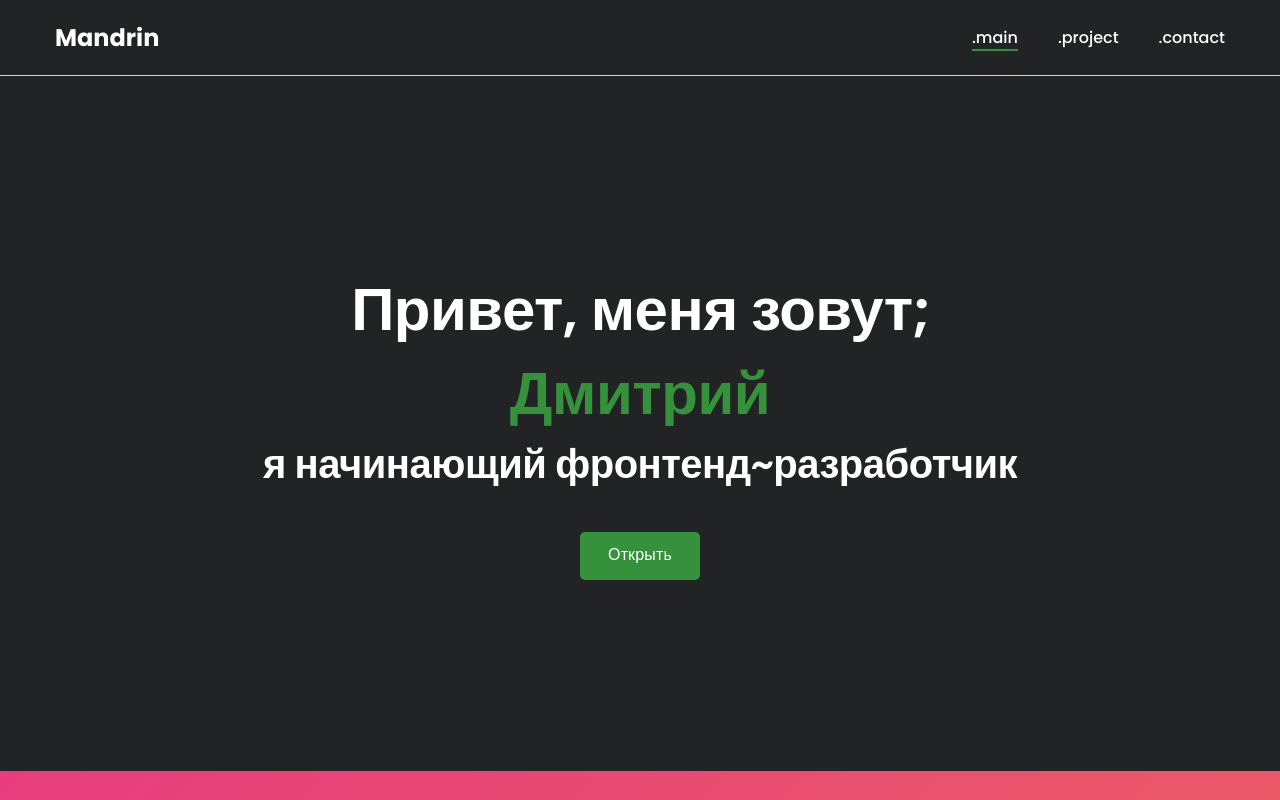
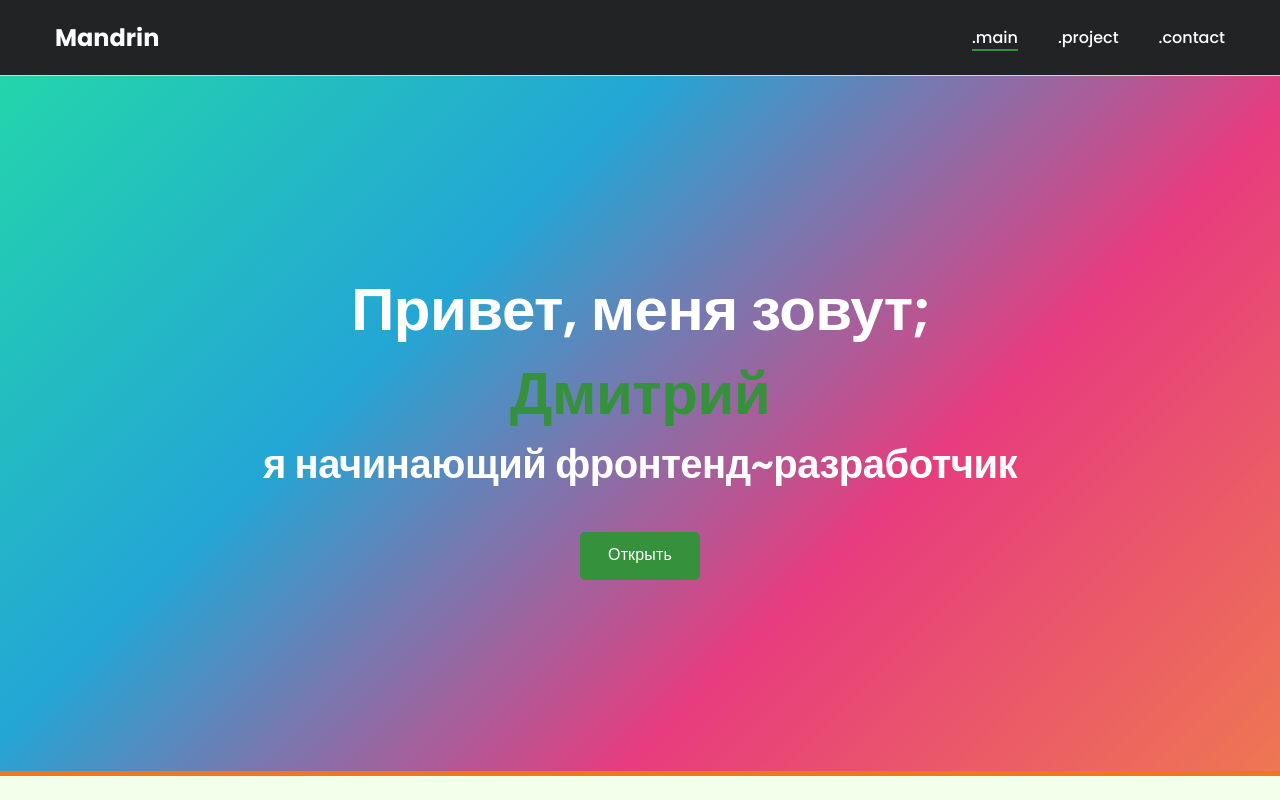
Before and after one commit to 2Drotz/mandrin, a React (Create React App) app: page / in a window 1280 px wide. Shown: the top 800 px of the page. Built offline with nearby package versions, Linux system fonts and the light colour scheme.

Commit message:
bacground color in headers

```diff
--- a/src/components/header/Header.js
+++ b/src/components/header/Header.js
@@ -5,7 +5,7 @@ import '../../css/main.css'
 function Header() {
 
    return (
-      <div className='back'>
+      <div >
          <header className="header">
             <div className="header__wrapper">
                <h1 className="header__title ">
--- a/src/components/header/header.css
+++ b/src/components/header/header.css
@@ -8,7 +8,13 @@
    justify-content: center;
    align-items: center;
 
-   background-color: var(--dark-bg);
+
+   background: linear-gradient(-45deg, #ee7752, #e73c7e, #23a6d5, #23d5ab);
+	background-size: 400% 400%;
+	animation: gradient 15s ease infinite;
+
+
+   /* background-color: var(--dark-bg); */
    /* background-image: url('../../img/header-bg.png'); */
    background-repeat: no-repeat;
    background-size: auto;
@@ -49,3 +55,17 @@
 .header__text p+p {
    margin-top: 0.5em;
 }
+
+
+
+@keyframes gradient {
+	0% {
+		background-position: 0% 50%;
+	}
+	50% {
+		background-position: 100% 50%;
+	}
+	100% {
+		background-position: 0% 50%;
+	}
+}
--- a/src/css/main.css
+++ b/src/css/main.css
@@ -303,24 +303,6 @@ body {
 
 /*  фон */
 
-.back {
-	background: linear-gradient(-45deg, #ee7752, #e73c7e, #23a6d5, #23d5ab);
-	background-size: 400% 400%;
-	animation: gradient 15s ease infinite;
-	height: 100vh;
-}
-
-@keyframes gradient {
-	0% {
-		background-position: 0% 50%;
-	}
-	50% {
-		background-position: 100% 50%;
-	}
-	100% {
-		background-position: 0% 50%;
-	}
-}
 
 
 @media (max-width: 620px) {
```
